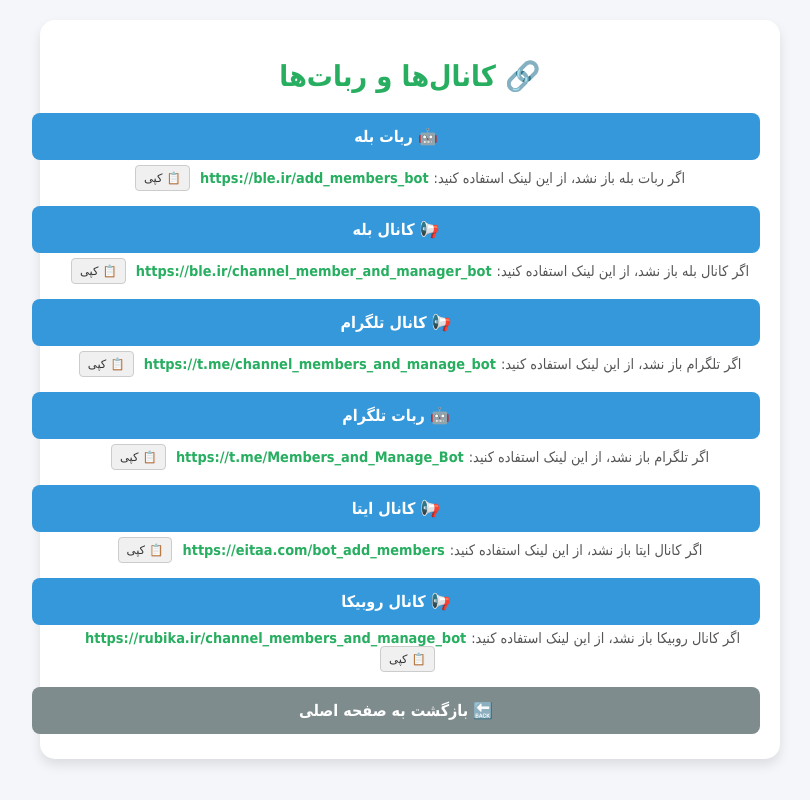
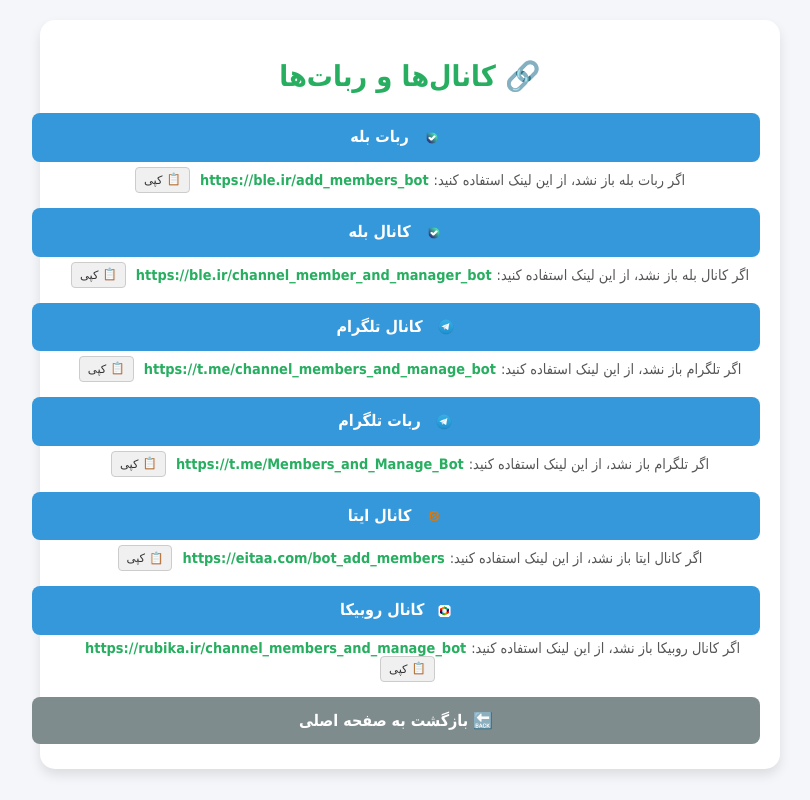
Before and after one commit to MadeByH/mini-app, a plain HTML site: page links.html in a window 1280 px wide. Shown: the whole page, without its empty margins (230-1040 px from the left). Drawn offline with Linux system fonts and the light colour scheme.

Commit message:
Update links.html

```diff
--- a/links.html
+++ b/links.html
@@ -48,14 +48,20 @@
     <h1>🔗 کانال‌ها و ربات‌ها</h1>
 
     <!-- لینک‌های بله (اول قرار گرفتند) -->
-    <a href="https://ble.ir/add_members_bot?startapp" class="button">🤖 ربات بله</a>
+<a href="https://ble.ir/add_members_bot?startapp" class="button">
+    <img src="bale.png" alt="بله" style="height:20px; vertical-align:middle; margin-left:8px;">
+    ربات بله
+</a>
 <div class="help-text">
     <span>اگر ربات بله باز نشد، از این لینک استفاده کنید:</span>
     <a id="ble-bot-link" href="https://ble.ir/add_members_bot" target="_blank">https://ble.ir/add_members_bot</a>
     <button class="copy-button" onclick="copyLink('ble-bot-link')">کپی</button>
 </div>
 
-    <a href="https://ble.ir/channel_member_and_manager_bot?startapp" class="button">📢 کانال بله</a>
+<a href="https://ble.ir/channel_member_and_manager_bot?startapp" class="button">
+    <img src="bale.png" alt="بله" style="height:20px; vertical-align:middle; margin-left:8px;">
+    کانال بله
+</a>
 <div class="help-text">
     <span>اگر کانال بله باز نشد، از این لینک استفاده کنید:</span>
     <a id="ble-channel-link" href="https://ble.ir/channel_member_and_manager_bot" target="_blank">https://ble.ir/channel_member_and_manager_bot</a>
@@ -63,14 +69,20 @@
 </div>
 
 <!-- لینک‌های تلگرام -->
-    <a href="https://t.me/channel_members_and_manage_bot" class="button">📢 کانال تلگرام</a>
+<a href="https://t.me/channel_members_and_manage_bot" class="button">
+    <img src="telegram.png" alt="تلگرام" style="height:20px; vertical-align:middle; margin-left:8px;">
+    کانال تلگرام
+</a>
 <div class="help-text">
     <span>اگر تلگرام باز نشد، از این لینک استفاده کنید:</span>
     <a id="telegram-channel-link" href="https://t.me/channel_members_and_manage_bot" target="_blank">https://t.me/channel_members_and_manage_bot</a>
     <button class="copy-button" onclick="copyLink('telegram-channel-link')">کپی</button>
 </div>
 
-    <a href="https://t.me/Members_and_Manage_Bot" class="button">🤖 ربات تلگرام</a>
+<a href="https://t.me/Members_and_Manage_Bot" class="button">
+    <img src="telegram.png" alt="تلگرام" style="height:20px; vertical-align:middle; margin-left:8px;">
+    ربات تلگرام
+</a>
 <div class="help-text">
     <span>اگر تلگرام باز نشد، از این لینک استفاده کنید:</span>
     <a id="telegram-bot-link" href="https://t.me/Members_and_Manage_Bot" target="_blank">https://t.me/Members_and_Manage_Bot</a>
@@ -78,7 +90,10 @@
 </div>
 
 <!-- لینک‌های ایتا -->
-    <a href="https://eitaa.com/bot_add_members" class="button">📢 کانال ایتا</a>
+<a href="https://eitaa.com/bot_add_members" class="button">
+    <img src="eitaa.png" alt="ایتــا" style="height:20px; vertical-align:middle; margin-left:8px;">
+    کانال ایتا
+</a>
 <div class="help-text">
     <span>اگر کانال ایتا باز نشد، از این لینک استفاده کنید:</span>
     <a id="eitaa-channel-link" href="https://eitaa.com/bot_add_members" target="_blank">https://eitaa.com/bot_add_members</a>
@@ -86,7 +101,10 @@
 </div>
 
 <!-- لینک‌های روبیکا -->
-    <a href="https://rubika.ir/channel_members_and_manage_bot" class="button">📢 کانال روبیکا</a>
+<a href="https://rubika.ir/channel_members_and_manage_bot" class="button">
+    <img src="rubika.png" alt="روبیکا" style="height:20px; vertical-align:middle; margin-left:8px;">
+    کانال روبیکا
+</a>
 <div class="help-text">
     <span>اگر کانال روبیکا باز نشد، از این لینک استفاده کنید:</span>
     <a id="rubika-channel-link" href="https://rubika.ir/channel_members_and_manage_bot" target="_blank">https://rubika.ir/channel_members_and_manage_bot</a>
@@ -95,7 +113,7 @@
 
 <!-- دکمه بازگشت -->
 <a href="index.html" class="button back-btn">🔙 بازگشت به صفحه اصلی</a>
-</div>
+<fallbackCopyTextToClipboardv>
 
 <script>
     function copyLink(elementId) {
@@ -125,8 +143,7 @@
                 console.error('خطا در کپی کردن لینک: ', err);
                 fallbackCopyTextToClipboard(linkToCopy);
     });
-        } else {
-            fallbackCopyTextToClipboard(linkToCopy);
+     fallbackCopyTextToClipboardlbackCopyTextToClipboard(linkToCopy);
         }
     }
 
```
Lines whose indentation alone changed are shown as unchanged.
